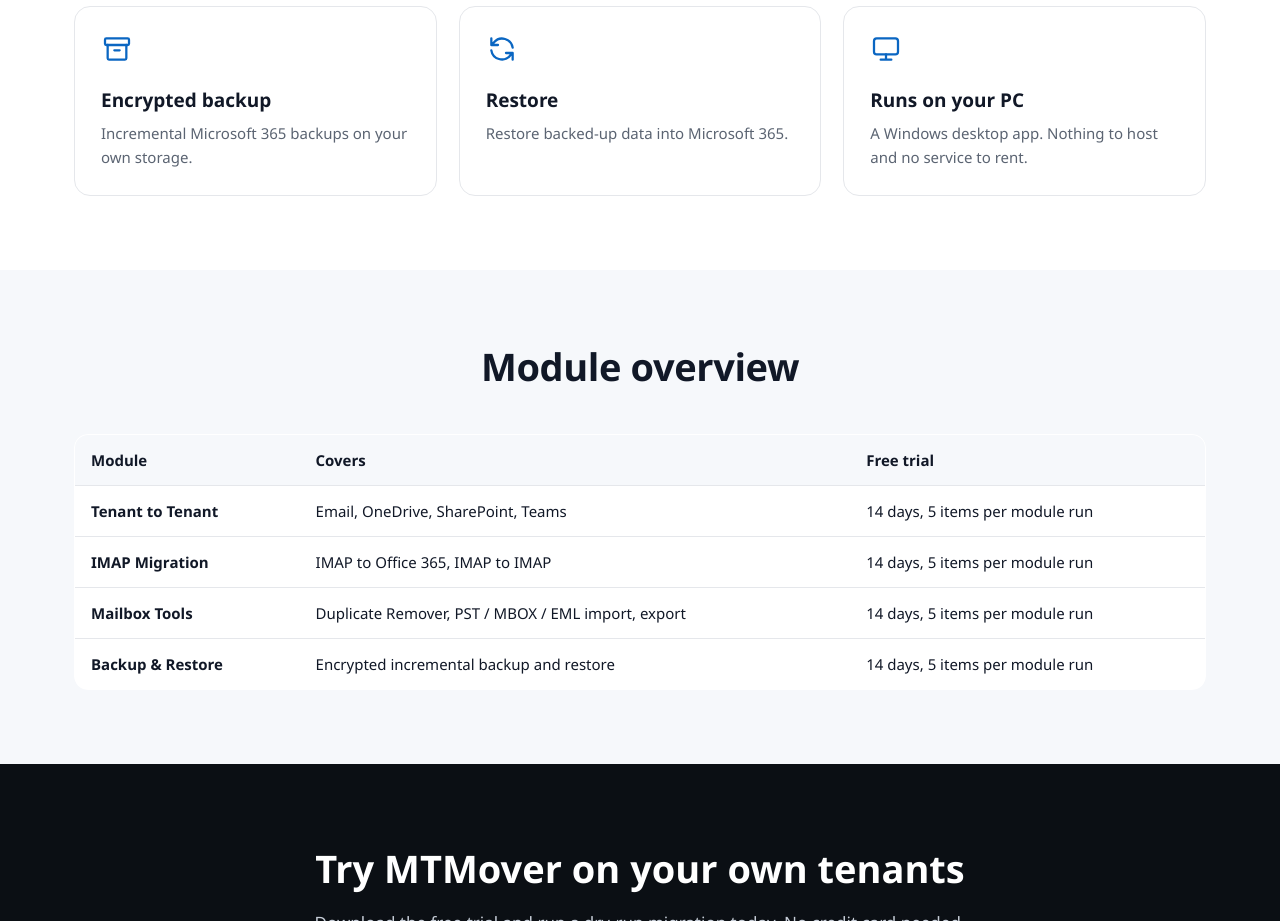
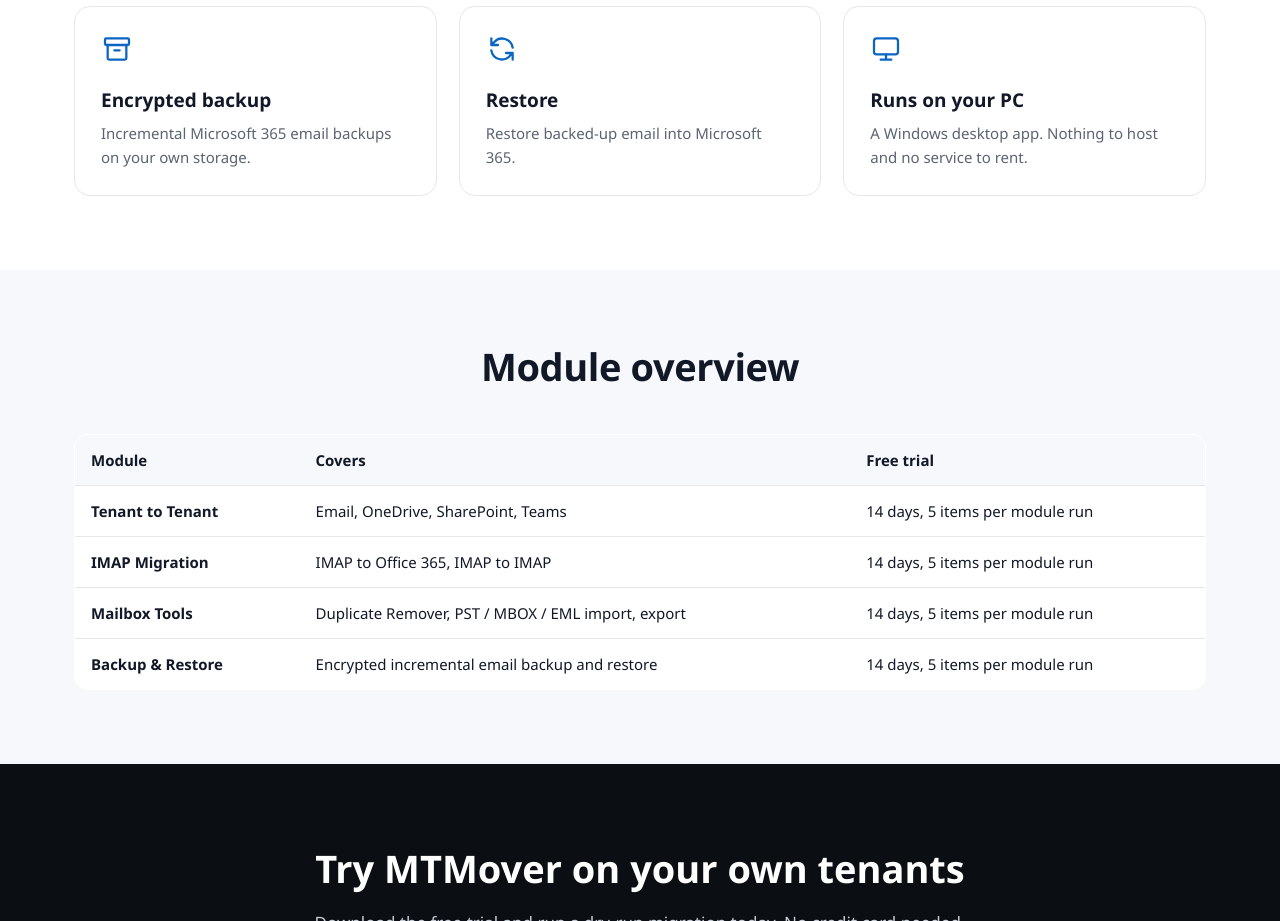
Before and after one commit to Tiendz98/mtmover-site, a plain HTML site: page features.html in a window 1280 px wide. Shown: the part 2060-2981 px from the top of the page. Drawn offline with Linux system fonts and the light colour scheme.

Commit message:
S07: Backup and Restore wording = email only

```diff
--- a/features.html
+++ b/features.html
@@ -2,9 +2,9 @@
 <html lang="en"><head>
 <meta charset="UTF-8"><meta name="viewport" content="width=device-width, initial-scale=1">
 <title>Features - MTMover</title>
-<meta name="description" content="Features of MTMover: Microsoft 365 tenant migration, IMAP migration, mailbox tools, encrypted backup and restore.">
+<meta name="description" content="Features of MTMover: Microsoft 365 tenant migration, IMAP migration, mailbox tools, encrypted email backup and restore.">
 <link rel="canonical" href="https://mtmover.tech/features.html">
-<meta property="og:title" content="Features - MTMover"><meta property="og:description" content="Features of MTMover: Microsoft 365 tenant migration, IMAP migration, mailbox tools, encrypted backup and restore."><meta property="og:type" content="website"><meta property="og:url" content="https://mtmover.tech/features.html">
+<meta property="og:title" content="Features - MTMover"><meta property="og:description" content="Features of MTMover: Microsoft 365 tenant migration, IMAP migration, mailbox tools, encrypted email backup and restore."><meta property="og:type" content="website"><meta property="og:url" content="https://mtmover.tech/features.html">
 <link rel="icon" type="image/png" href="/assets/logo.png">
 <link rel="stylesheet" href="/assets/style.css">
 </head><body>
@@ -38,8 +38,8 @@
 <div class="card"><svg class="ic" viewBox="0 0 24 24" fill="none" stroke="currentColor" stroke-width="1.7" stroke-linecap="round" stroke-linejoin="round" aria-hidden="true"><rect x="8" y="8" width="12" height="12" rx="2"/><path d="M16 8V6a2 2 0 0 0-2-2H6a2 2 0 0 0-2 2v8a2 2 0 0 0 2 2h2"/></svg><h3>Duplicate Remover</h3><p>Remove duplicate mailbox items.</p></div>
 <div class="card"><svg class="ic" viewBox="0 0 24 24" fill="none" stroke="currentColor" stroke-width="1.7" stroke-linecap="round" stroke-linejoin="round" aria-hidden="true"><path d="M12 3v12m0 0-4-4m4 4 4-4"/><rect x="4" y="17" width="16" height="4" rx="1"/></svg><h3>PST / MBOX / EML import</h3><p>Bring archive files into mailboxes.</p></div>
 <div class="card"><svg class="ic" viewBox="0 0 24 24" fill="none" stroke="currentColor" stroke-width="1.7" stroke-linecap="round" stroke-linejoin="round" aria-hidden="true"><path d="M12 4v11m0 0-4-4m4 4 4-4M5 20h14"/></svg><h3>Export</h3><p>Export mailbox data.</p></div>
-<div class="card"><svg class="ic" viewBox="0 0 24 24" fill="none" stroke="currentColor" stroke-width="1.7" stroke-linecap="round" stroke-linejoin="round" aria-hidden="true"><rect x="3" y="4" width="18" height="5" rx="1"/><path d="M5 9v10a1 1 0 0 0 1 1h12a1 1 0 0 0 1-1V9M10 13h4"/></svg><h3>Encrypted backup</h3><p>Incremental Microsoft 365 backups on your own storage.</p></div>
-<div class="card"><svg class="ic" viewBox="0 0 24 24" fill="none" stroke="currentColor" stroke-width="1.7" stroke-linecap="round" stroke-linejoin="round" aria-hidden="true"><path d="M20 11a8 8 0 0 0-14-4L4 9M4 4v5h5M4 13a8 8 0 0 0 14 4l2-2M20 20v-5h-5"/></svg><h3>Restore</h3><p>Restore backed-up data into Microsoft 365.</p></div>
+<div class="card"><svg class="ic" viewBox="0 0 24 24" fill="none" stroke="currentColor" stroke-width="1.7" stroke-linecap="round" stroke-linejoin="round" aria-hidden="true"><rect x="3" y="4" width="18" height="5" rx="1"/><path d="M5 9v10a1 1 0 0 0 1 1h12a1 1 0 0 0 1-1V9M10 13h4"/></svg><h3>Encrypted backup</h3><p>Incremental Microsoft 365 email backups on your own storage.</p></div>
+<div class="card"><svg class="ic" viewBox="0 0 24 24" fill="none" stroke="currentColor" stroke-width="1.7" stroke-linecap="round" stroke-linejoin="round" aria-hidden="true"><path d="M20 11a8 8 0 0 0-14-4L4 9M4 4v5h5M4 13a8 8 0 0 0 14 4l2-2M20 20v-5h-5"/></svg><h3>Restore</h3><p>Restore backed-up email into Microsoft 365.</p></div>
 <div class="card"><svg class="ic" viewBox="0 0 24 24" fill="none" stroke="currentColor" stroke-width="1.7" stroke-linecap="round" stroke-linejoin="round" aria-hidden="true"><rect x="3" y="4" width="18" height="12" rx="2"/><path d="M8 20h8M12 16v4"/></svg><h3>Runs on your PC</h3><p>A Windows desktop app. Nothing to host and no service to rent.</p></div>
 </div></div></section>
 <section class="alt"><div class="wrap"><div class="sec-h"><h2>Module overview</h2></div><div class="tw"><table class="tbl">
@@ -47,7 +47,7 @@
 <tr><td><b>Tenant to Tenant</b></td><td>Email, OneDrive, SharePoint, Teams</td><td>14 days, 5 items per module run</td></tr>
 <tr><td><b>IMAP Migration</b></td><td>IMAP to Office 365, IMAP to IMAP</td><td>14 days, 5 items per module run</td></tr>
 <tr><td><b>Mailbox Tools</b></td><td>Duplicate Remover, PST / MBOX / EML import, export</td><td>14 days, 5 items per module run</td></tr>
-<tr><td><b>Backup &amp; Restore</b></td><td>Encrypted incremental backup and restore</td><td>14 days, 5 items per module run</td></tr>
+<tr><td><b>Backup &amp; Restore</b></td><td>Encrypted incremental email backup and restore</td><td>14 days, 5 items per module run</td></tr>
 </table></div></div></section>
 <section class="cta"><div class="wrap"><h2>Try MTMover on your own tenants</h2><p>Download the free trial and run a dry-run migration today. No credit card needed.</p><a class="pill lg" href="/download.html">Download free trial</a> &nbsp; <a class="pill lg ghost" href="mailto:contact@mtmover.tech?subject=MTMover%20demo%20request">Request a demo</a></div></section>
 <footer><div class="wrap">
```
Also changed, not shown: faq.html (+1 -1 lines), index.html (+3 -3 lines).
